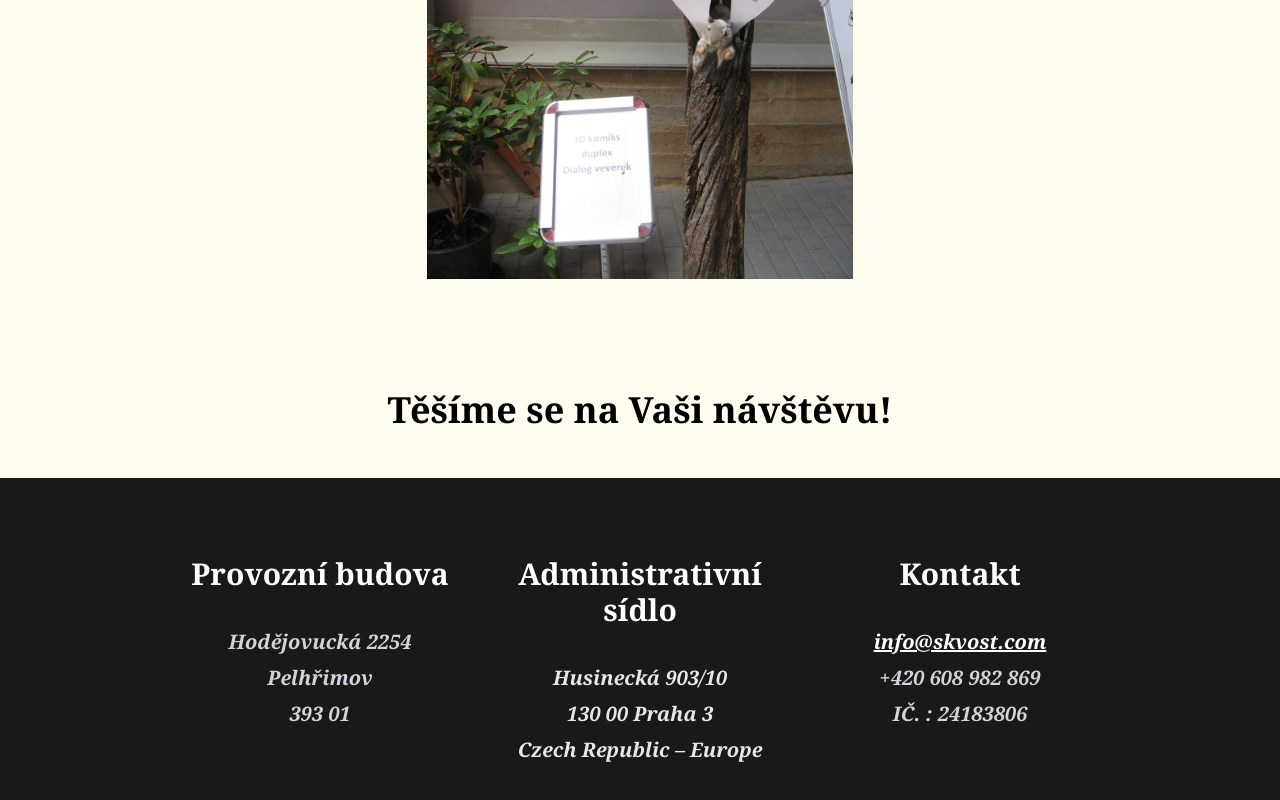
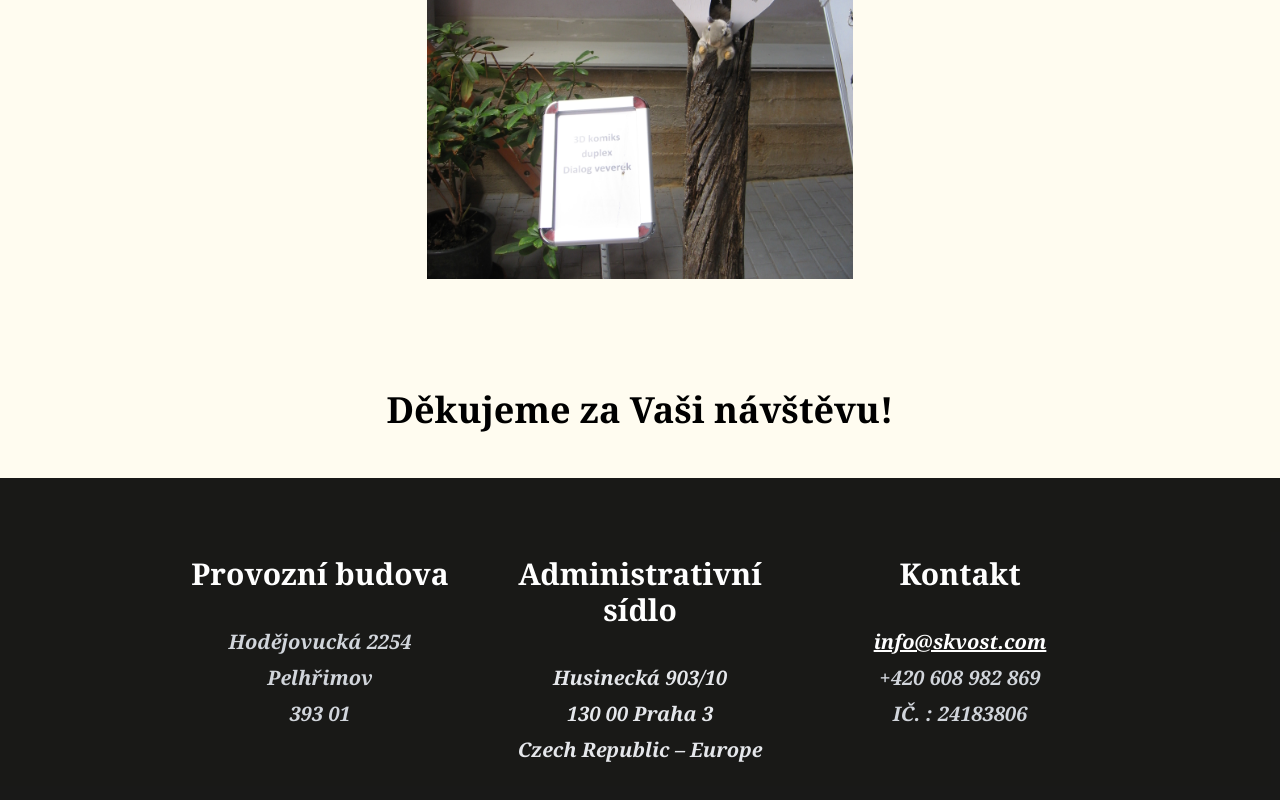
Before and after one commit to Dass33/in-museum, a website: page index.html in a window 1280 px wide. Shown: the part 3787-4587 px from the top of the page. Drawn offline with Linux system fonts and the light colour scheme.

Commit message:
tesime se => deskujeme

```diff
--- a/index.html
+++ b/index.html
@@ -89,7 +89,7 @@
 			class="w-full sm:w-4/5 md:w-2/3 xl:w-1/3 mx-auto m-10 mt-0 border-black border"
 			alt="3D komiks duplex Dialog veverek"></img>
 
-		<h2 class="mx-4 my-8 lg:mt-16 lg:mb-12 text-2xl sm:text-3xl lg:text-4xl">Těšíme se na Vaši návštěvu!
+		<h2 class="mx-4 my-8 lg:mt-16 lg:mb-12 text-2xl sm:text-3xl lg:text-4xl">Děkujeme za Vaši návštěvu!
 		</h2>
 
 	</div>
```
